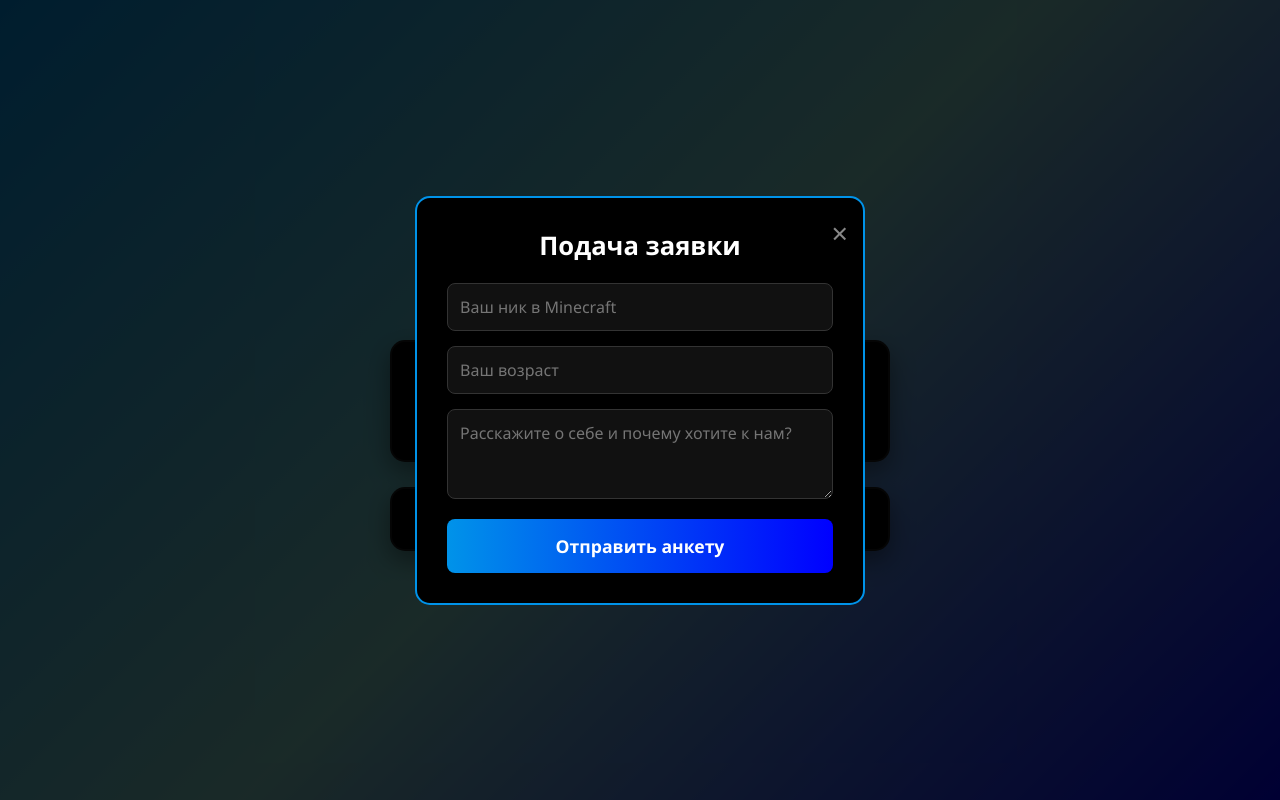
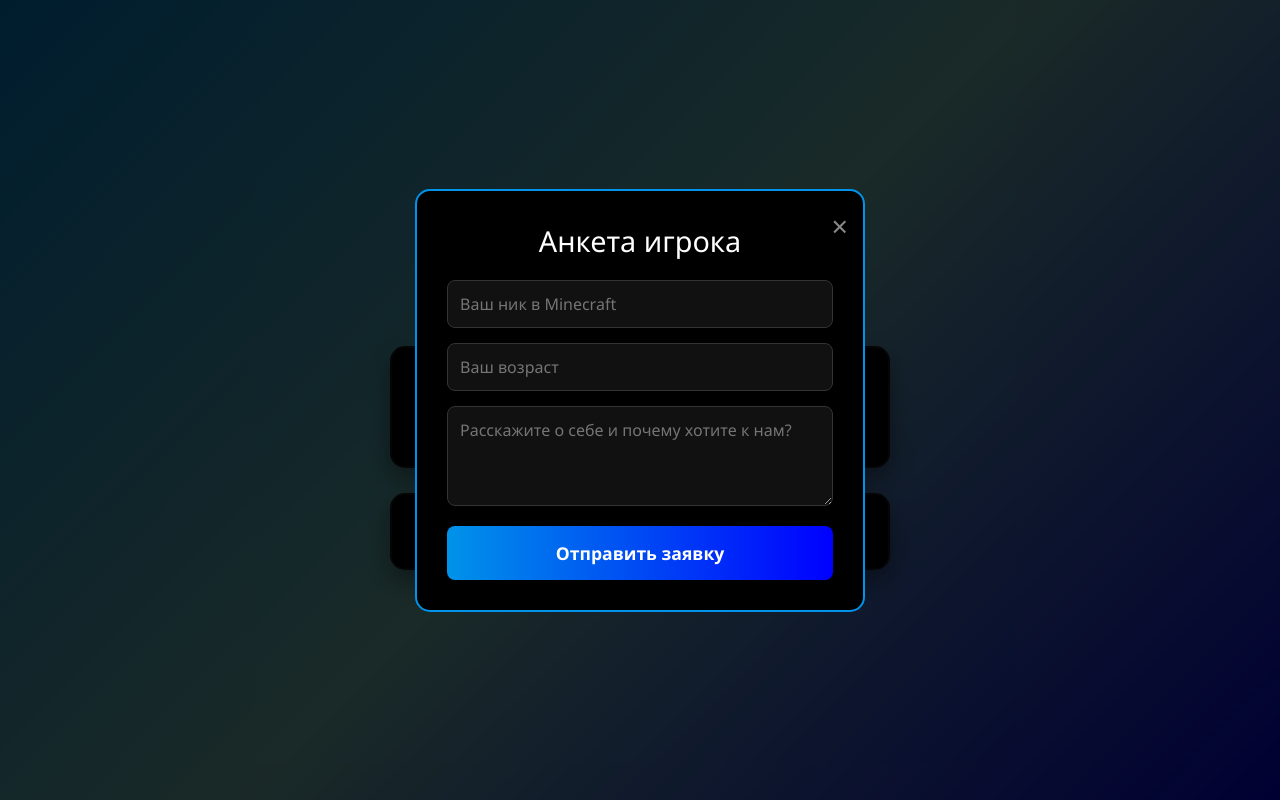
Before and after one commit to bexopasndq1-glitch/vitalizesmp.github.io, a plain HTML site: page index.html in a window 1280 px wide. Both pictures are taken after a click on the button "Подать заявку". Drawn offline with Linux system fonts and the light colour scheme.

Commit message:
Update index.html

```diff
--- a/index.html
+++ b/index.html
@@ -5,42 +5,186 @@
     <meta name="viewport" content="width=device-width, initial-scale=1.0">
     <title>VitalizeSMP — Официальный сайт</title>
     <style>
-        * { box-sizing: border-box; margin: 0; padding: 0; font-family: 'Segoe UI', sans-serif; }
+        * {
+            box-sizing: border-box;
+            margin: 0;
+            padding: 0;
+            font-family: 'Segoe UI', Tahoma, Geneva, Verdana, sans-serif;
+        }
+
         body {
             background: linear-gradient(135deg, #0093E9 0%, #80D0C7 50%, #0000FF 100%);
-            background-attachment: fixed; min-height: 100vh;
-            display: flex; justify-content: center; align-items: center; color: white; padding: 20px;
+            background-attachment: fixed;
+            min-height: 100vh;
+            display: flex;
+            justify-content: center;
+            align-items: center;
+            color: white;
+            padding: 20px;
         }
-        .container { width: 100%; max-width: 500px; text-align: center; }
-        h1 { font-size: 3.5rem; color: #ffffff; text-shadow: 3px 3px 0px #000; margin-bottom: 40px; text-transform: uppercase; letter-spacing: 2px; }
+
+        .container {
+            width: 100%;
+            max-width: 500px;
+            text-align: center;
+        }
+
+        h1 {
+            font-size: 3.5rem;
+            color: #ffffff;
+            text-shadow: 3px 3px 0px #000;
+            margin-bottom: 40px;
+            text-transform: uppercase;
+            letter-spacing: 2px;
+        }
+
         .block-card {
-            background-color: #000000; border-radius: 15px; padding: 25px; margin-bottom: 25px;
-            box-shadow: 0 10px 25px rgba(0,0,0,0.4); border: 2px solid rgba(255, 255, 255, 0.1);
+            background-color: #000000;
+            border-radius: 15px;
+            padding: 25px;
+            margin-bottom: 25px;
+            box-shadow: 0 10px 25px rgba(0,0,0,0.4);
+            border: 2px solid rgba(255, 255, 255, 0.1);
         }
-        .ip-title { color: #0093E9; font-size: 1.2rem; text-transform: uppercase; font-weight: bold; margin-bottom: 8px; }
-        .ip-address { color: #ffffff; font-size: 1.8rem; font-family: monospace; cursor: pointer; }
-        .btn-group { display: flex; gap: 15px; margin-bottom: 25px; }
+
+        .ip-title {
+            color: #0093E9;
+            font-size: 1.2rem;
+            text-transform: uppercase;
+            font-weight: bold;
+            margin-bottom: 8px;
+        }
+
+        .ip-address {
+            color: #ffffff;
+            font-size: 1.8rem;
+            font-family: monospace;
+            cursor: pointer;
+            transition: transform 0.2s;
+        }
+
+        .ip-address:hover {
+            transform: scale(1.03);
+        }
+
         .open-modal-btn {
-            flex: 1; padding: 18px; background-color: #000; color: #fff; font-size: 1.1rem;
-            font-weight: bold; border: 2px solid rgba(255, 255, 255, 0.1); border-radius: 15px; cursor: pointer;
-            box-shadow: 0 10px 25px rgba(0,0,0,0.4); transition: all 0.2s;
+            width: 100%;
+            padding: 20px;
+            background-color: #000000;
+            color: #ffffff;
+            font-size: 1.5rem;
+            font-weight: bold;
+            border: 2px solid rgba(255, 255, 255, 0.1);
+            border-radius: 15px;
+            cursor: pointer;
+            box-shadow: 0 10px 25px rgba(0,0,0,0.4);
+            transition: all 0.2s ease;
         }
-        .open-modal-btn:hover { border-color: #0093E9; color: #0093E9; transform: scale(1.02); }
+
+        .open-modal-btn:hover {
+            border-color: #0093E9;
+            color: #0093E9;
+            transform: scale(1.02);
+        }
+
         .modal-overlay {
-            position: fixed; top: 0; left: 0; width: 100%; height: 100%; background-color: rgba(0, 0, 0, 0.8);
-            display: flex; justify-content: center; align-items: center; z-index: 1000; opacity: 0; pointer-events: none; transition: opacity 0.3s;
+            position: fixed;
+            top: 0;
+            left: 0;
+            width: 100%;
+            height: 100%;
+            background-color: rgba(0, 0, 0, 0.8);
+            display: flex;
+            justify-content: center;
+            align-items: center;
+            z-index: 1000;
+            opacity: 0;
+            pointer-events: none;
+            transition: opacity 0.3s ease;
+            padding: 20px;
         }
-        .modal-overlay.active { opacity: 1; pointer-events: auto; }
-        .modal-window { background-color: #000; width: 100%; max-width: 450px; border-radius: 15px; padding: 30px; border: 2px solid #0093E9; position: relative; }
-        .close-btn { position: absolute; top: 15px; right: 15px; background: none; border: none; color: #888; font-size: 1.8rem; cursor: pointer; }
-        .close-btn:hover { color: #fff; }
-        .input-field { width: 100%; padding: 12px; margin-bottom: 15px; border: 1px solid #333; border-radius: 8px; background-color: #111; color: #fff; font-size: 1rem; }
-        .input-field:focus { border-color: #0093E9; outline: none; }
-        .submit-btn { width: 100%; padding: 15px; background: linear-gradient(90deg, #0093E9, #0000FF); color: white; border: none; border-radius: 8px; font-size: 1.1rem; font-weight: bold; cursor: pointer; }
-        .status-result { margin-top: 15px; padding: 12px; border-radius: 8px; font-weight: bold; display: none; text-align: center; }
-        .status-waiting { background-color: #332200; color: #ffcc00; }
-        .status-accepted { background-color: #003311; color: #00ff66; }
-        .status-rejected { background-color: #330000; color: #ff3333; }
+
+        .modal-overlay.active {
+            opacity: 1;
+            pointer-events: auto;
+        }
+
+        .modal-window {
+            background-color: #000000;
+            width: 100%;
+            max-width: 450px;
+            border-radius: 15px;
+            padding: 30px;
+            border: 2px solid #0093E9;
+            position: relative;
+            transform: translateY(-20px);
+            transition: transform 0.3s ease;
+        }
+
+        .modal-overlay.active .modal-window {
+            transform: translateY(0);
+        }
+
+        .modal-title {
+            font-size: 1.8rem;
+            color: #ffffff;
+            margin-bottom: 20px;
+            text-align: center;
+        }
+
+        .close-btn {
+            position: absolute;
+            top: 15px;
+            right: 15px;
+            background: none;
+            border: none;
+            color: #888;
+            font-size: 1.8rem;
+            cursor: pointer;
+            transition: color 0.2s;
+        }
+
+        .close-btn:hover {
+            color: #fff;
+        }
+
+        .input-field {
+            width: 100%;
+            padding: 12px;
+            margin-bottom: 15px;
+            border: 1px solid #333;
+            border-radius: 8px;
+            background-color: #111;
+            color: #fff;
+            font-size: 1rem;
+        }
+
+        .input-field:focus {
+            outline: none;
+            border-color: #0093E9;
+        }
+
+        textarea.input-field {
+            resize: vertical;
+            min-height: 100px;
+        }
+
+        .submit-btn {
+            width: 100%;
+            padding: 15px;
+            background: linear-gradient(90deg, #0093E9, #0000FF);
+            color: white;
+            border: none;
+            border-radius: 8px;
+            font-size: 1.1rem;
+            font-weight: bold;
+            cursor: pointer;
+            transition: opacity 0.2s;
+        }
+
+        .submit-btn:hover {
+            opacity: 0.9;
+        }
     </style>
 </head>
 <body>
@@ -50,114 +194,95 @@
 
         <div class="block-card">
             <div class="ip-title">Айпи сервера:</div>
-            <div class="ip-address" onclick="navigator.clipboard.writeText('vitalizesmp.ru'); alert('IP скопирован!');">vitalizesmp.ru</div>
+            <div class="ip-address" onclick="navigator.clipboard.writeText('vitalizesmp.ru'); alert('IP скопирован!');">
+                vitalizesmp.ru
+            </div>
         </div>
 
-        <div class="btn-group">
-            <button class="open-modal-btn" onclick="toggleModal('regModal', true)">Подать заявку</button>
-            <button class="open-modal-btn" onclick="toggleModal('statusModal', true)">Статус заявки</button>
-        </div>
+        <button class="open-modal-btn" onclick="toggleModal(true)">Подать заявку</button>
     </div>
 
-    <!-- МОДАЛКА ЗАЯВКИ -->
-    <div class="modal-overlay" id="regModal" onclick="closeModalOnOverlay(event, 'regModal')">
+    <div class="modal-overlay" id="modalOverlay" onclick="closeModalOnOverlay(event)">
         <div class="modal-window">
-            <button class="close-btn" onclick="toggleModal('regModal', false)">&times;</button>
-            <div style="font-size:1.6rem; margin-bottom:20px; text-align:center; font-weight:bold;">Подача заявки</div>
-            <form id="regForm" onsubmit="registerPlayer(event)">
-                <input type="text" id="regNick" class="input-field" placeholder="Ваш ник в Minecraft" required>
-                <input type="number" id="regAge" class="input-field" placeholder="Ваш возраст" required>
-                <textarea id="regAbout" class="input-field" style="resize:vertical; min-height:90px;" placeholder="Расскажите о себе и почему хотите к нам?" required></textarea>
-                <button type="submit" class="submit-btn" id="subBtnReg">Отправить анкету</button>
+            <button class="close-btn" onclick="toggleModal(false)">&times;</button>
+            <div class="modal-title">Анкета игрока</div>
+
+            <form id="applicationForm" onsubmit="sendToDiscord(event)">
+                <input type="text" id="nickname" class="input-field" placeholder="Ваш ник в Minecraft" required>
+                <input type="number" id="age" class="input-field" placeholder="Ваш возраст" required>
+                <textarea id="about" class="input-field" placeholder="Расскажите о себе и почему хотите к нам?" required></textarea>
+                <button type="submit" class="submit-btn" id="subBtn">Отправить заявку</button>
             </form>
         </div>
     </div>
 
-    <!-- МОДАЛКА СТАТУСА -->
-    <div class="modal-overlay" id="statusModal" onclick="closeModalOnOverlay(event, 'statusModal')">
-        <div class="modal-window">
-            <button class="close-btn" onclick="toggleModal('statusModal', false)">&times;</button>
-            <div style="font-size:1.6rem; margin-bottom:20px; text-align:center; font-weight:bold;">Проверить статус</div>
-            <form id="statusForm" onsubmit="checkStatus(event)">
-                <input type="text" id="checkNick" class="input-field" placeholder="Введите ваш ник в Minecraft" required>
-                <button type="submit" class="submit-btn" id="subBtnStatus">Проверить</button>
-            </form>
-            <div id="statusOutput" class="status-result"></div>
-        </div>
-    </div>
-
     <script>
-        // Ссылка объединяет полностью автоматический прокси allorigins и ваш рабочий бэкэнд на Render
-        const BACKEND_URL = "https://allorigins.win";
-
-        function toggleModal(id, show) {
-            const modal = document.getElementById(id);
-            if (show) modal.classList.add('active');
-            else modal.classList.remove('active');
+        function toggleModal(show) {
+            const overlay = document.getElementById('modalOverlay');
+            if (show) {
+                overlay.classList.add('active');
+            } else {
+                overlay.classList.remove('active');
+            }
         }
 
-        function closeModalOnOverlay(e, id) {
-            if (e.target === document.getElementById(id)) toggleModal(id, false);
+        function closeModalOnOverlay(event) {
+            const overlay = document.getElementById('modalOverlay');
+            if (event.target === overlay) {
+                toggleModal(false);
+            }
         }
 
-        function registerPlayer(e) {
-            e.preventDefault();
-            const btn = document.getElementById('subBtnReg');
-            btn.disabled = true; btn.innerText = 'Отправка...';
+        // Логика отправки заявки в Discord
+        function sendToDiscord(event) {
+            event.preventDefault();
 
-            fetch(`${BACKEND_URL}/api/register`, {
+            const btn = document.getElementById('subBtn');
+            btn.disabled = true;
+            btn.innerText = 'Отправка...';
+
+            const nickname = document.getElementById('nickname').value;
+            const age = document.getElementById('age').value;
+            const about = document.getElementById('about').value;
+
+            // СЮДА ВСТАВИТЬ ССЫЛКУ ИЗ ДИСКОРДА (Внутри кавычек)
+            const webhookUrl = "https://discord.com/api/webhooks/1533404314003964004/i8Yvk4xWGn5SN1wJk8pyzt7DmcQhrs6pU1Zkdzxq-VbC9j59YRC4s3hXkmV2oJcLDqDM";
+
+            const requestBody = {
+                username: "VitalizeSMP Заявки",
+                embeds: [{
+                    title: "Новая заявка на сервер!",
+                    color: 37769,
+                    fields: [
+                        { name: "Ник в игре:", value: nickname, inline: true },
+                        { name: "Возраст:", value: age, inline: true },
+                        { name: "О себе / Почему мы:", value: about }
+                    ],
+                    footer: { text: "Форма на сайте vitalizesmp.ru" },
+                    timestamp: new Date()
+                }]
+            };
+
+            fetch(webhookUrl, {
                 method: 'POST',
                 headers: { 'Content-Type': 'application/json' },
-                body: JSON.stringify({
-                    nickname: document.getElementById('regNick').value,
-                    age: document.getElementById('regAge').value,
-                    about: document.getElementById('regAbout').value
-                })
+                body: JSON.stringify(requestBody)
             })
-            .then(res => res.json())
-            .then(data => {
-                alert(data.message);
-                if(data.success) { document.getElementById('regForm').reset(); toggleModal('regModal', false); }
+            .then(() => {
+                alert('Заявка успешно отправлена в Discord!');
+                document.getElementById('applicationForm').reset();
+                toggleModal(false);
             })
-            .catch(() => alert('Ошибка отправки. Сервер Render просыпается, попробуйте еще раз через 30 секунд.'))
-            .finally(() => { btn.disabled = false; btn.innerText = 'Отправить анкету'; });
-        }
-
-        function checkStatus(e) {
-            e.preventDefault();
-            const output = document.getElementById('statusOutput');
-            output.style.display = 'none';
-
-            fetch(`${BACKEND_URL}/api/status`, {
-                method: 'POST',
-                headers: { 'Content-Type': 'application/json' },
-                body: JSON.stringify({
-                    nickname: document.getElementById('checkNick').value
-                })
+            .catch(err => {
+                alert('Ошибка при отправке. Проверьте ссылку вебхука.');
+                console.error(err);
             })
-            .then(res => res.json())
-            .then(data => {
-                output.style.display = 'block';
-                output.className = 'status-result';
-
-                if (!data.success) {
-                    output.innerText = data.message;
-                    output.classList.add('status-rejected');
-                } else {
-                    if (data.status === 'ожидание') {
-                        output.innerText = 'Статус: Ожидание рассмотрения ⏳';
-                        output.classList.add('status-waiting');
-                    } else if (data.status === 'Отказано') {
-                        output.innerText = 'Статус: Отказано ❌';
-                        output.classList.add('status-rejected');
-                    } else if (data.status === 'Принят') {
-                        output.innerText = 'Статус: Принят! Ты внесен в белый список. 🎉';
-                        output.classList.add('status-accepted');
-                    }
-                }
-            })
-            .catch(() => alert('Ошибка запроса статуса. Сервер Render просыпается, повторите попытку.'));
+            .finally(() => {
+                btn.disabled = false;
+                btn.innerText = 'Отправить заявку';
+            });
         }
     </script>
+
 </body>
 </html>
```
